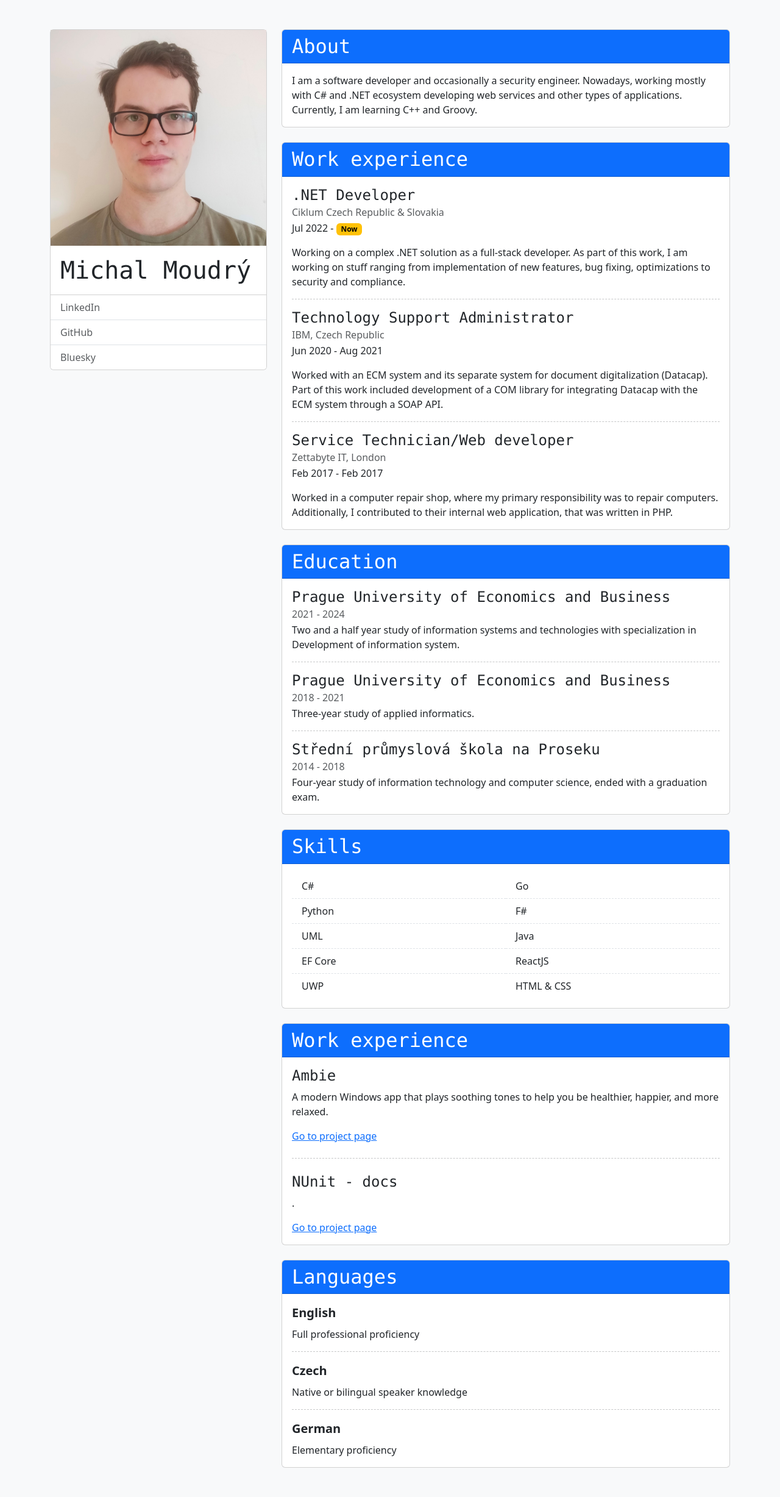
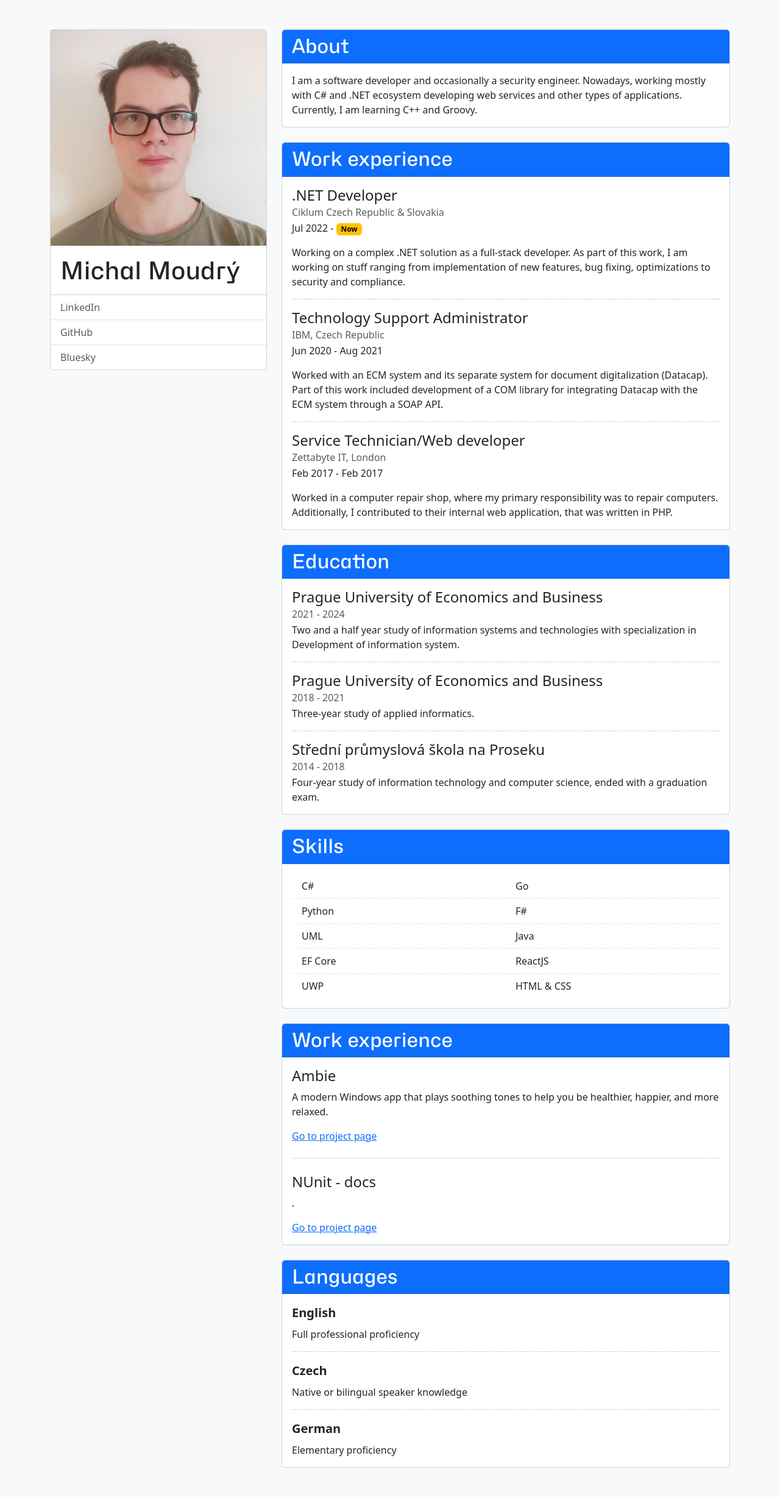
Before and after one commit to MichalMoudry/michalmoudry.github.io, a Jekyll site: the page built from index.html, in a window 1280 px wide. Shown: the whole page at 61% size. Built offline with Jekyll 4.4.1, drawn with Linux system fonts in a browser that asks for light colours; some web fonts are replaced.

Commit message:
Fixed font path

```diff
--- a/_includes/education.html
+++ b/_includes/education.html
@@ -1,5 +1,5 @@
 <div class="card-header text-bg-primary">
-    <h2 class="font-monospace mb-0">Education</h2>
+    <h2 class="mb-0">Education</h2>
 </div>
 <div class="card-body">
     <h3 class="card-title fs-4">Prague University of Economics and Business</h3>
--- a/_includes/osscontribs.html
+++ b/_includes/osscontribs.html
@@ -1,5 +1,5 @@
 <div class="card-header text-bg-primary">
-    <h2 class="font-monospace mb-0">Work experience</h2>
+    <h2 class="mb-0">Work experience</h2>
 </div>
 <div class="card-body">
     <h3 class="card-title fs-4">Ambie</h3>
--- a/_includes/skills.html
+++ b/_includes/skills.html
@@ -1,5 +1,5 @@
 <div class="card-header text-bg-primary">
-    <h2 class="font-monospace mb-0">Skills</h2>
+    <h2 class="mb-0">Skills</h2>
 </div>
 <div class="card-body">
     <div class="row">
--- a/_includes/workexperiences.html
+++ b/_includes/workexperiences.html
@@ -1,5 +1,5 @@
 <div class="card-header text-bg-primary">
-    <h2 class="font-monospace mb-0">Work experience</h2>
+    <h2 class="mb-0">Work experience</h2>
 </div>
 <div class="card-body">
     <h3 class="card-title fs-4">.NET Developer</h3>
--- a/css/main.css
+++ b/css/main.css
@@ -1,13 +1,13 @@
 @font-face {
     font-family: 'Hubot Sans';
     src:
-        url('Hubot-Sans.woff2') format('woff2 supports variations'),
-        url('Hubot-Sans.woff2') format('woff2-variations');
+        url('/assets/Hubot-Sans.woff2') format('woff2 supports variations'),
+        url('/assets/Hubot-Sans.woff2') format('woff2-variations');
     font-weight: 200 900;
     font-stretch: 75% 125%;
 }
 
-h1, h2, h3 {
+h1, h2 {
     font-family: 'Hubot Sans', Consolas, monospace;
 }
 
--- a/index.html
+++ b/index.html
@@ -12,7 +12,7 @@ layout: default
                     draggable="false"
                     class="rounded-t" />
                 <div class="card-body">
-                    <h1 class="card-title font-monospace mb-0">Michal Moudrý</h1>
+                    <h1 class="card-title mb-0">Michal Moudrý</h1>
                 </div>
                 <div class="list-group list-group-flush">
                     <a
@@ -40,7 +40,7 @@ layout: default
         <div class="col">
             <div class="card">
                 <div class="card-header text-bg-primary">
-                    <h2 class="font-monospace mb-0">About</h2>
+                    <h2 class="mb-0">About</h2>
                 </div>
                 <div class="card-body">
                     <p class="card-text">
@@ -70,7 +70,7 @@ layout: default
 
             <div class="card mt-4">
                 <div class="card-header text-bg-primary">
-                    <h2 class="font-monospace mb-0">Languages</h2>
+                    <h2 class="mb-0">Languages</h2>
                 </div>
                 <div class="card-body">
                     <p class="card-title fs-5 fw-bold">English</p>
```
